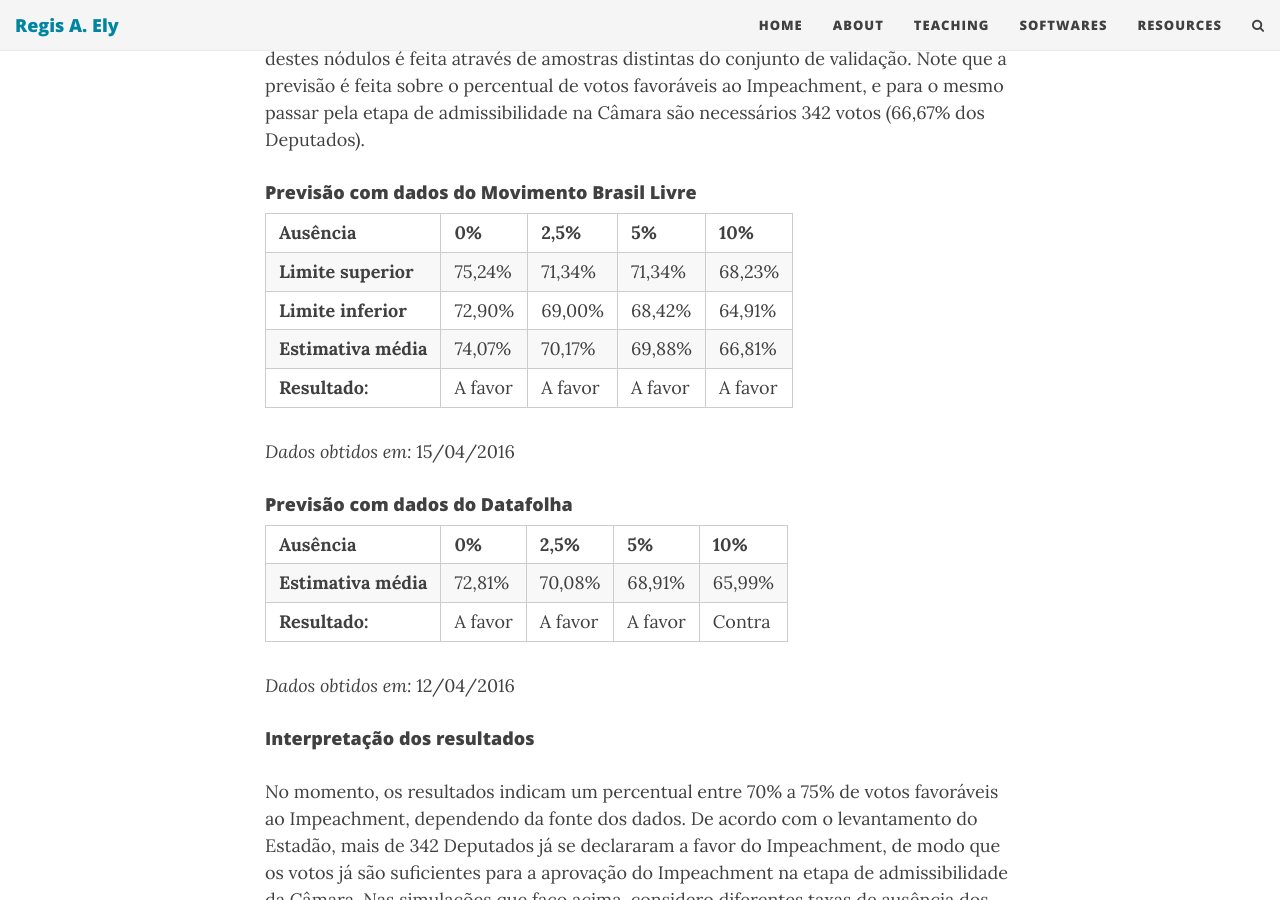
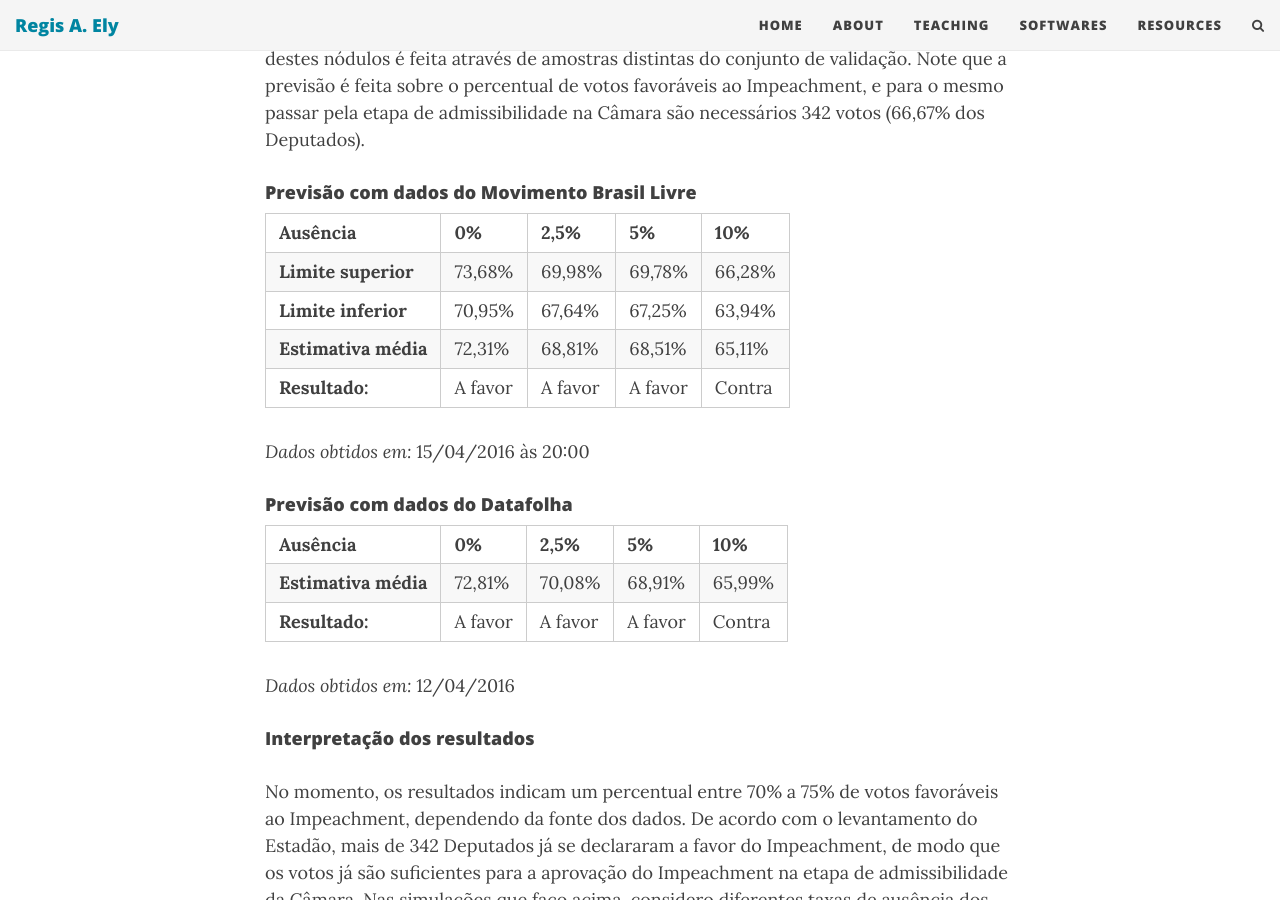
Before and after one commit to regisely/regisely.github.io, a Jekyll site: the page built from _posts/2016-04-01-impeachment.md, in a window 1280 px wide and 900 px high, scrolled down 491 px. Built offline with Jekyll 4.4.1, drawn with Linux system fonts in a browser that asks for light colours; nearby versions of some CDN libraries; comment, search, counter and statistics services are not loaded.

Commit message:
Update post

```diff
--- a/_posts/2016-04-01-impeachment.md
+++ b/_posts/2016-04-01-impeachment.md
@@ -13,12 +13,12 @@
 #### Previsão com dados do Movimento Brasil Livre
 
 | **Ausência** | **0%** | **2,5%** | **5%** | **10%** |
-| **Limite superior** | 75,24% | 71,34% | 71,34% | 68,23% |
-| **Limite inferior** | 72,90% | 69,00% | 68,42% | 64,91% |
-| **Estimativa média** | 74,07% | 70,17% | 69,88% | 66,81% |
-| **Resultado:** | A favor | A favor | A favor | A favor |
+| **Limite superior** | 73,68% | 69,98% | 69,78% | 66,28% |
+| **Limite inferior** | 70,95% | 67,64% | 67,25% | 63,94% |
+| **Estimativa média** | 72,31% | 68,81% | 68,51% | 65,11% |
+| **Resultado:** | A favor | A favor | A favor | Contra |
 
-*Dados obtidos em:* 15/04/2016
+*Dados obtidos em:* 15/04/2016 às 20:00
 
 #### Previsão com dados do Datafolha
 
```
